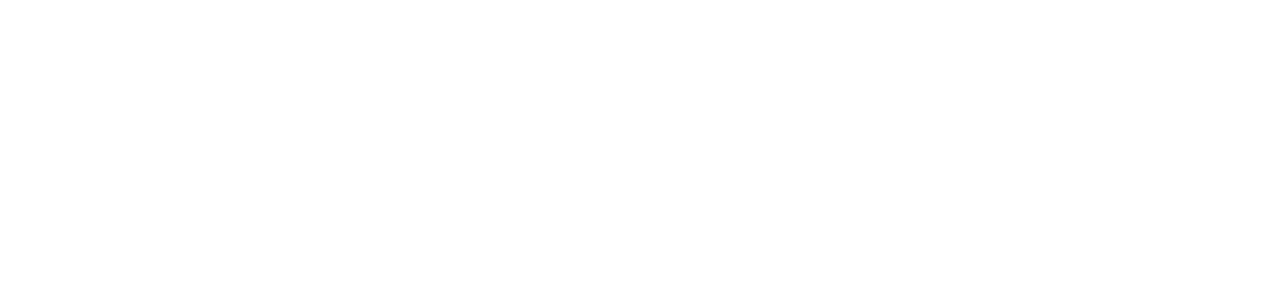
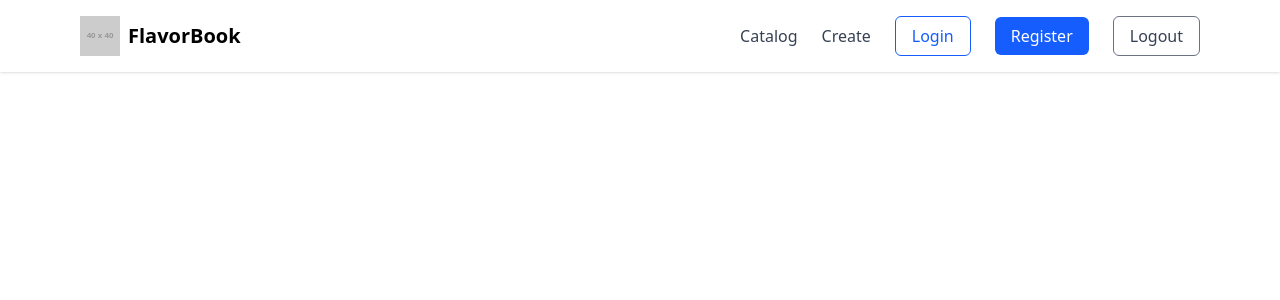
Before and after one commit to valerig1/flavor-book-react-softuni, a React (Vite) app in the folder client/: page / in a window 1280 px wide. Shown: the top 300 px of the page. Built offline with nearby package versions, Linux system fonts and the light colour scheme.

Commit message:
Add header component
Add header component with logo and navigation links.

```diff
--- a/client/src/App.jsx
+++ b/client/src/App.jsx
@@ -1,9 +1,14 @@
+import Header from "./header/Header"
+
 function App() {
 
   return (
     <>
 
+      <Header />
+
     </>
+
   )
 }
 
--- /dev/null
+++ b/client/src/header/Header.jsx
@@ -0,0 +1,34 @@
+export default function Header() {
+    return (
+        <header className="bg-white shadow">
+            <div className="px-8 sm:px-12 lg:px-20">
+                <div className="flex items-center justify-between py-4">
+
+                    {/* Logo */}
+                    <div className="flex items-center">
+                        <a href="/" className="flex items-center">
+                            <img
+                                src="https://dummyimage.com/40x40/000/fff&text=L"
+                                className="h-10 w-10"
+                                alt="FlavorBook Logo"
+                            />
+                            <span className="ml-2 text-xl font-semibold">FlavorBook</span>
+                        </a>
+                    </div>
+
+                    {/* Navigation */}
+                    <nav>
+                        <ul className="flex space-x-6 text-gray-700 font-medium">
+                            <li><a href="#" className="hover:text-blue-600">Catalog</a></li>
+                            <li><a href="#" className="hover:text-blue-600">Create</a></li>
+                            <li><a href="#" className="px-4 py-2 border border-blue-600 text-blue-600 rounded-md hover:bg-blue-600 hover:text-white transition">Login</a></li>
+                            <li><a href="#" className="px-4 py-2 bg-blue-600 text-white rounded-md hover:bg-blue-700 transition">Register</a></li>
+                            <li><a href="#" className="px-4 py-2 border border-gray-500 text-gray-700 rounded-md hover:bg-gray-700 hover:text-white transition">Logout</a></li>
+                        </ul>
+                    </nav>
+
+                </div>
+            </div>
+        </header>
+    );
+}
```
